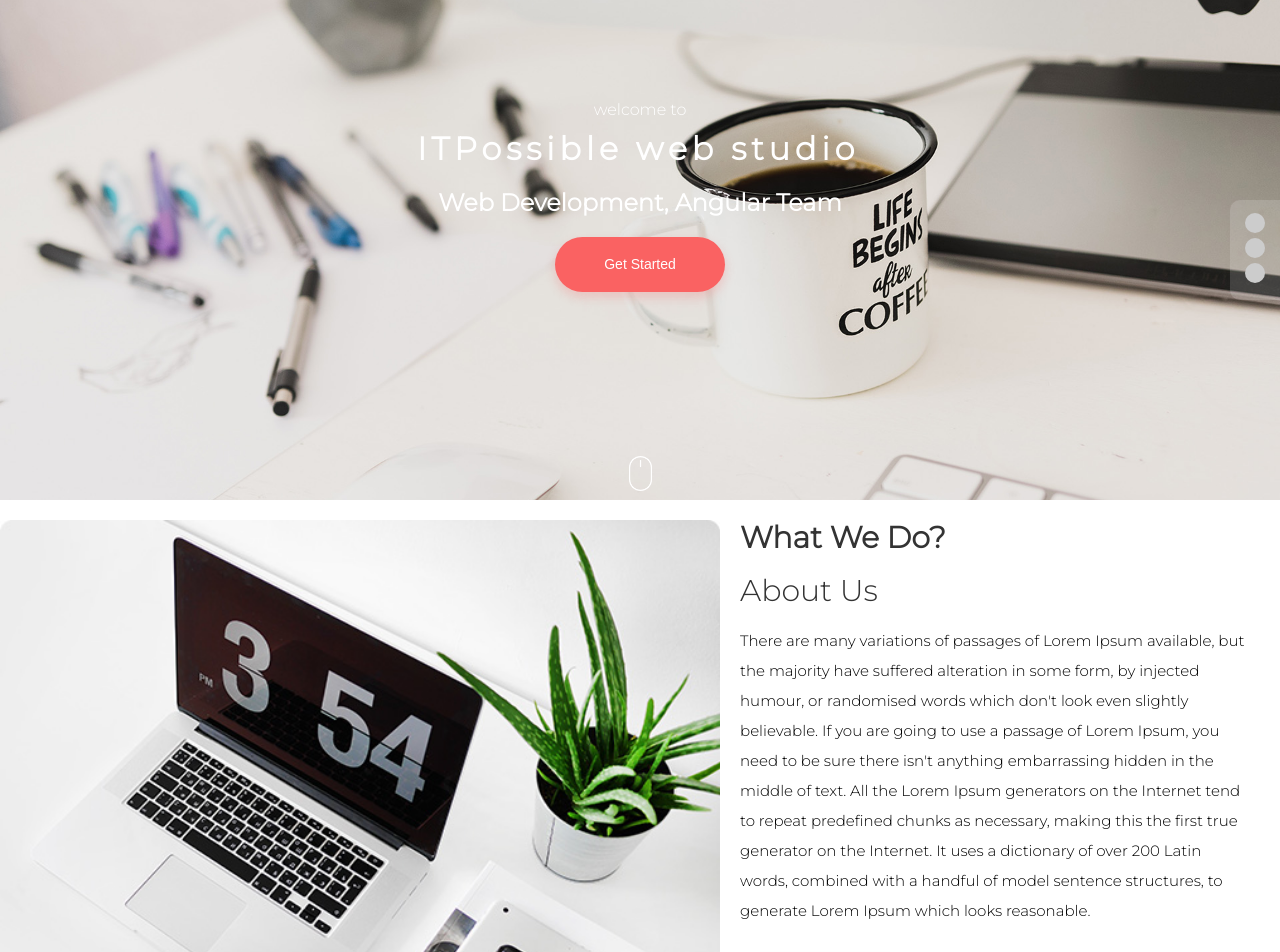
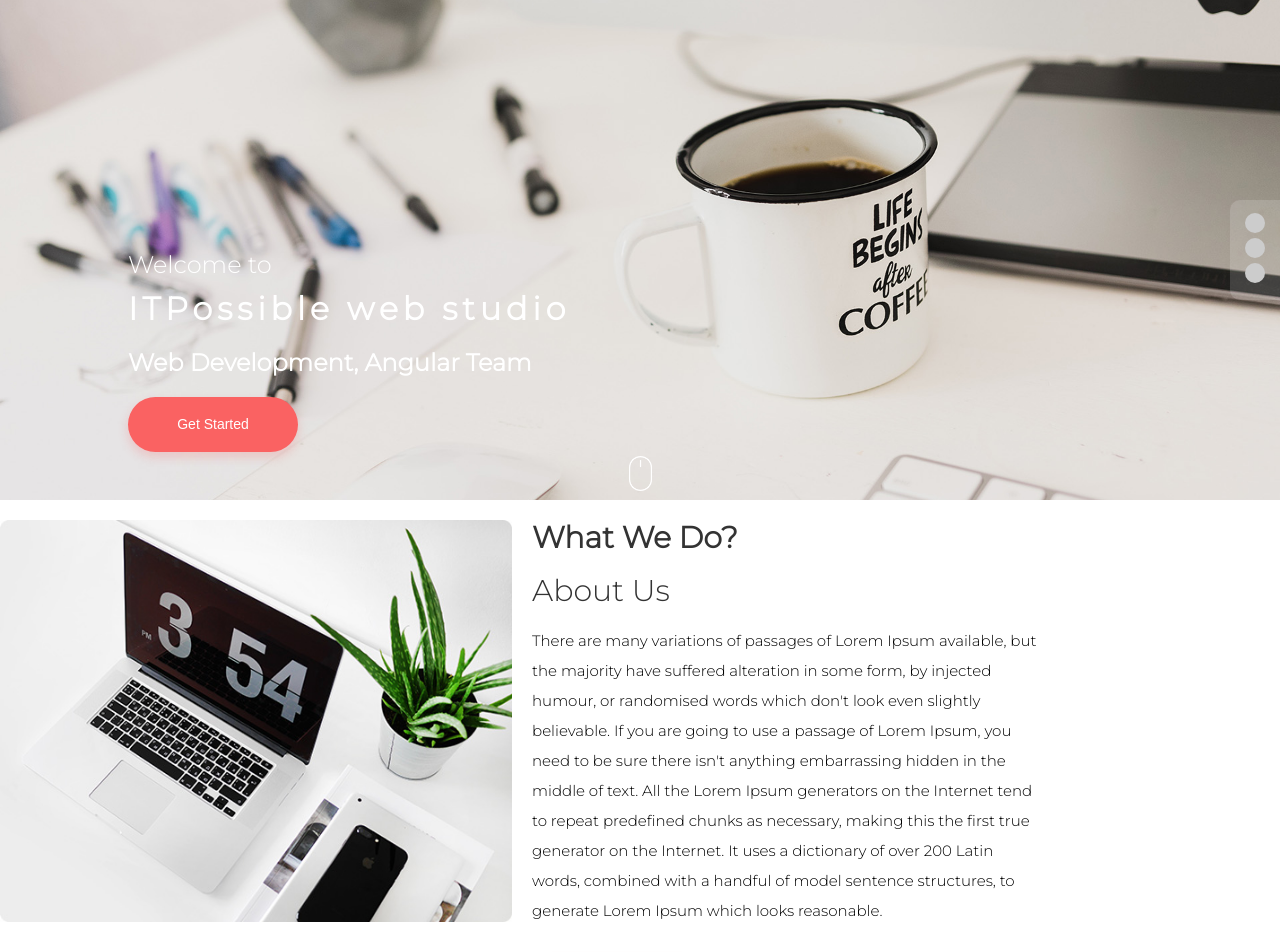
Before and after one commit to Valdemar26/wdc-landing, an Angular app: page / in a window 1280 px wide. Shown: the top 952 px of the page. Built offline with nearby package versions, Linux system fonts and the light colour scheme.

Commit message:
33: new design skeleton

```diff
--- a/src/app/components/header-slider/header-slider.component.html
+++ b/src/app/components/header-slider/header-slider.component.html
@@ -5,7 +5,7 @@
   </div>
 
   <div class="wdc-slider-main">
-    <span>welcome to</span>
+    <span>Welcome to</span>
     <div class="typewriter">
       <h1>ITPossible web studio</h1>
     </div>
--- a/src/app/components/header-slider/header-slider.component.scss
+++ b/src/app/components/header-slider/header-slider.component.scss
@@ -15,15 +15,16 @@
 
   .wdc-slider-main {
     position: absolute;
-    top: 20%;
-    left: 0;
+    top: 50%;
+    left: 10%;
     right: 0;
     display: flex;
     flex-direction: column;
     justify-content: center;
-    align-items: center;
+    align-items: flex-start;
 
     span {
+      font-size: 24px;
       margin-bottom: 10px;
     }
 
--- a/src/app/components/header/header.component.html
+++ b/src/app/components/header/header.component.html
@@ -1,5 +1,5 @@
 <div class="wdc-wrapper" id="home">
-  <img src="./../../../assets/images/logo.png" class="wdc-logo" alt="logo"> <!-- todo change logo, add hover effect for bird -->
+  <img src="./../../../assets/images/bird.jpeg" class="wdc-logo" alt="logo"> <!-- todo change logo, add hover effect for bird -->
 
   <ul class="wdc-list">
     <li class="wdc-list-item"
--- a/src/app/components/what-we-do/what-we-do.component.scss
+++ b/src/app/components/what-we-do/what-we-do.component.scss
@@ -4,12 +4,12 @@
   display: flex;
 
   .wdc-left {
-    flex: 0 0 45%;
+    flex: 0 0 40%;
     padding-right: 20px;
 
     img {
-      width: 720px;
-      height: 560px;
+      width: 100%;
+      height: auto;
       margin: 20px auto 0;
     }
   }
```
Also changed, not shown: src/assets/images/bird.jpeg (added).
